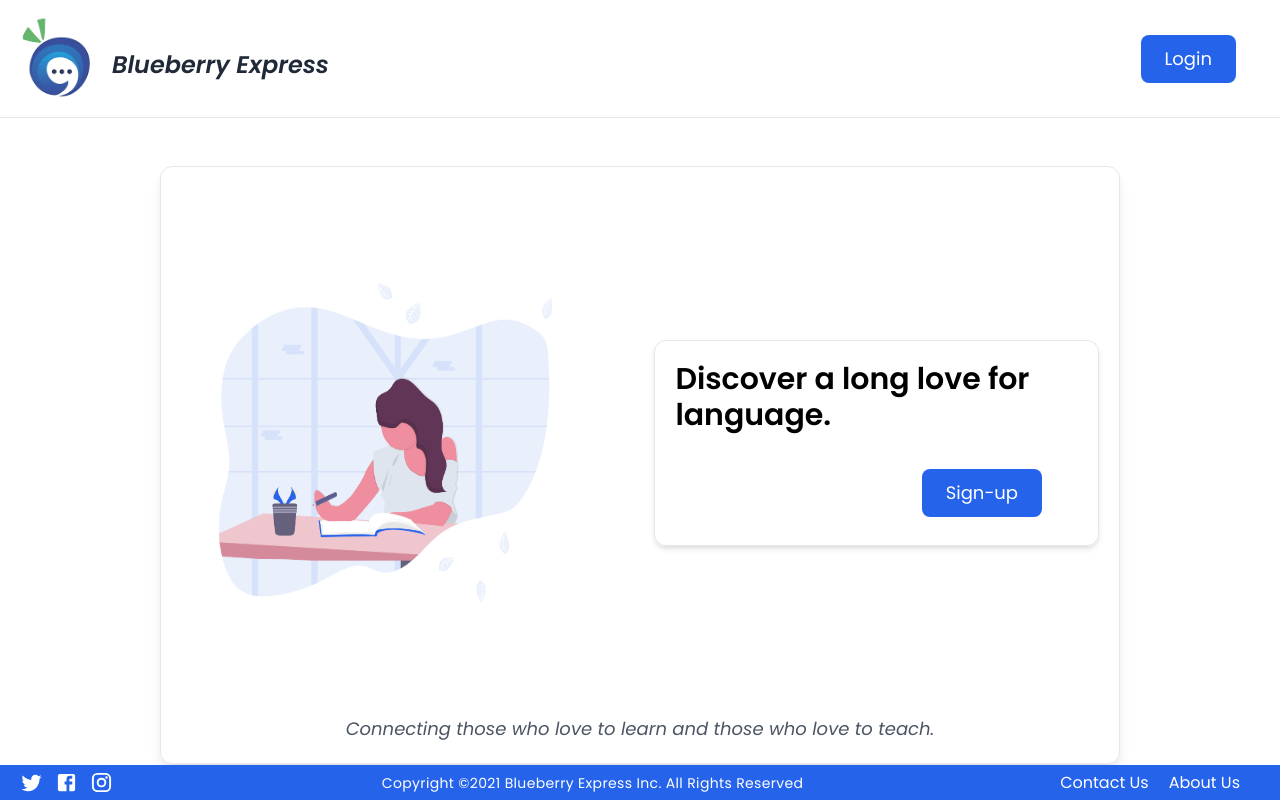
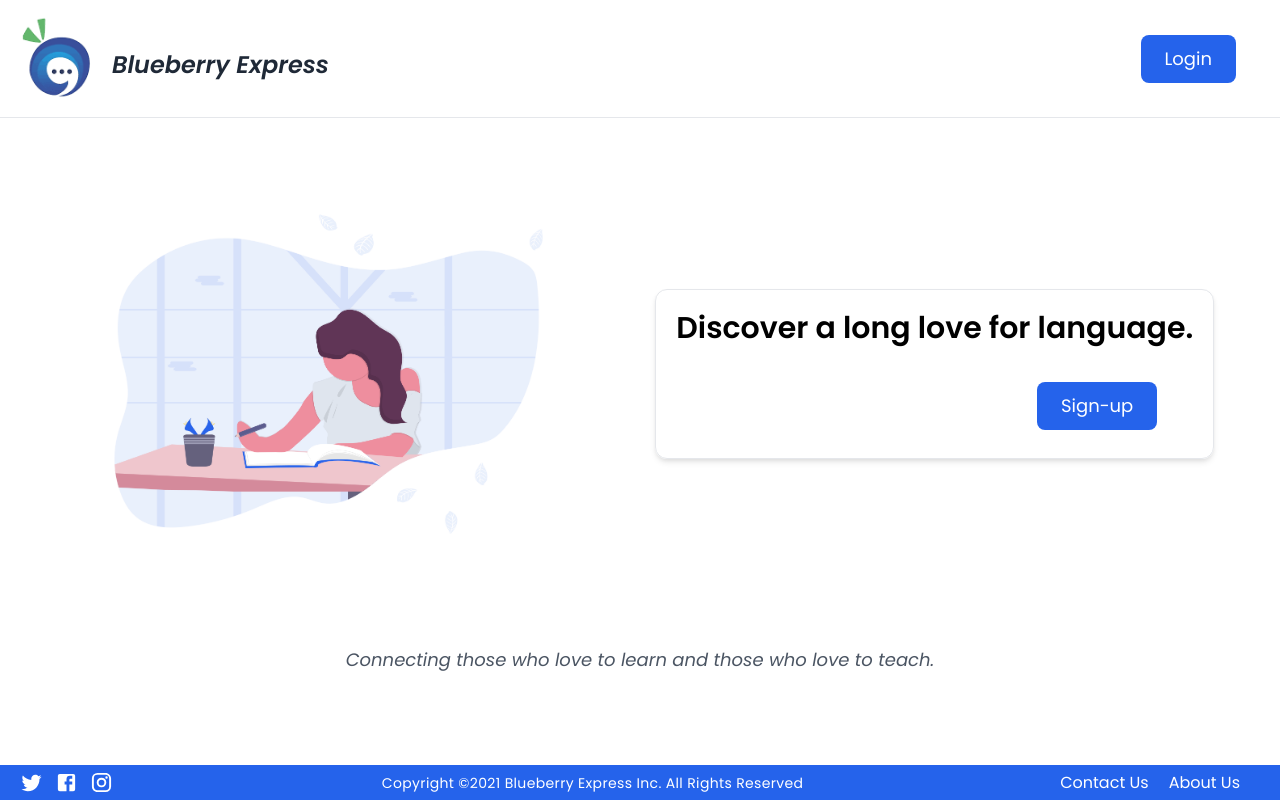
Before and after one commit to hratx-blue-ocean/Blueberry-Express, a React app in the folder react/: page / in a window 1280 px wide. Built offline with nearby package versions, Linux system fonts and the light colour scheme.

Commit message:
Edited Landing Page/Added Site Font

```diff
--- a/react/src/components/Layouts/LandingPage.jsx
+++ b/react/src/components/Layouts/LandingPage.jsx
@@ -17,7 +17,6 @@ export const LandingPage = () => {
                 </div>
             </div>
 
-            <div className="w-3/4 mx-auto mt-12 border p-5 rounded-xl shadow-lg">
             <div className="flex items-center justify-center mt-16">
                 <div className="mr-16">
                     <img src="assets/homepageLearn.png" alt="homepageLearn" className="h-96" />
@@ -33,8 +32,6 @@ export const LandingPage = () => {
             <div className="flex flex-row items-center justify-around mt-20">
                 <h3 className="text-lg italic text-gray-600">Connecting those who love to learn and those who love to teach.</h3>
             </div>
-            </div>
-
 
             <div className="fixed w-full bottom-0">
                 <Footer />
```
Lines whose indentation alone changed are shown as unchanged.
